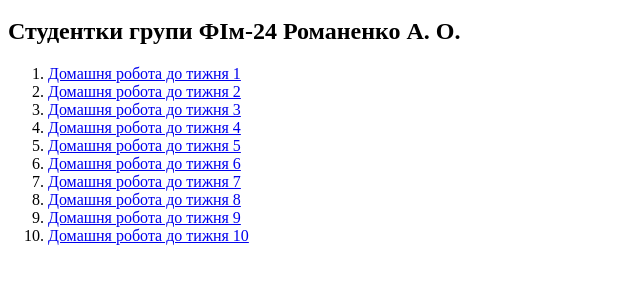
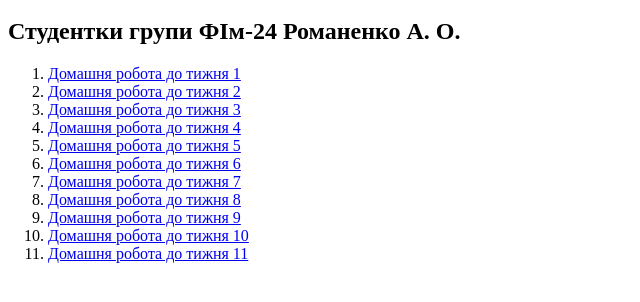
Before and after one commit to kisochkar/FIm-24, a plain HTML site: page index.html in a window 1280 px wide. Shown: the part 48-350 px from the top of the page, without its empty margins (0-640 px from the left). Drawn offline with Linux system fonts and the light colour scheme.

Commit message:
Add files via upload

```diff
--- a/index.html
+++ b/index.html
@@ -18,6 +18,7 @@
 <li><a href="lw2/laboratorywork2.html" target="_blank">Домашня робота до тижня 8</a></li>
 <li><a href="hv9/homvork9.html" target="_blank">Домашня робота до тижня 9</a></li>
 <li><a href="hv10/homvork10.html" target="_blank">Домашня робота до тижня 10</a></li>
+<li><a href="hv11/homvork11.html" target="_blank">Домашня робота до тижня 11</a></li>
 </ol>
 </body>
 </html>
```
